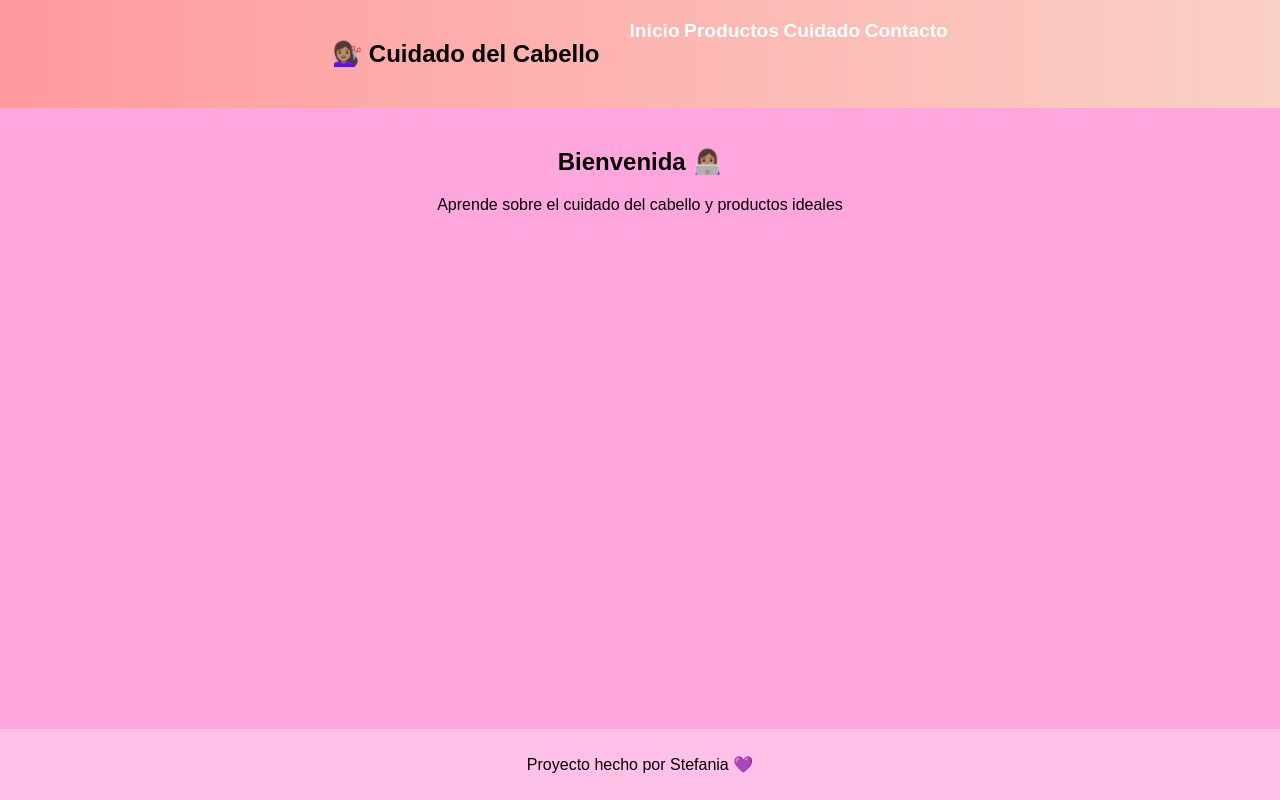
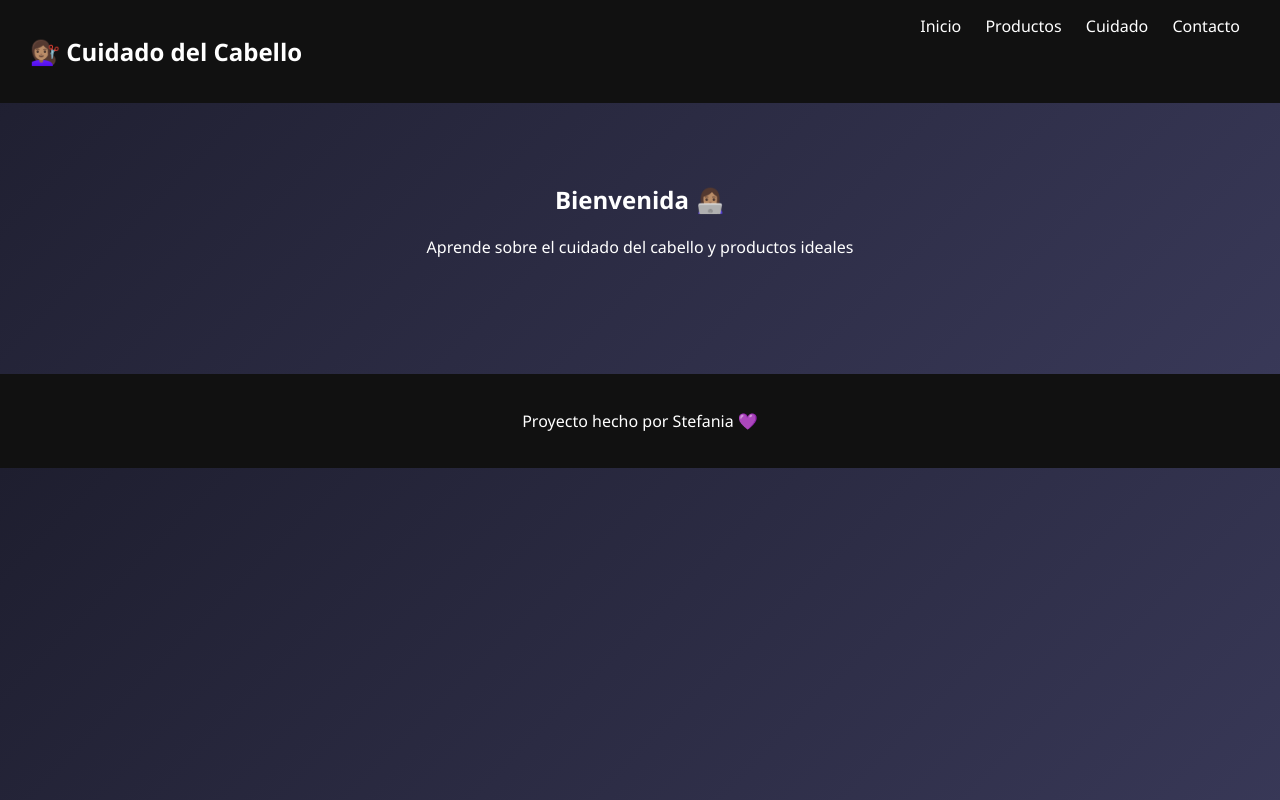
Before and after one commit to stefaniaosoriolozano580-ui/trabajo_fastapi, a FastAPI app: page / in a window 1280 px wide. Run offline with FastAPI, Linux system fonts and the light colour scheme.

Commit message:
Revamp CSS styles for improved layout and design

```diff
--- a/static/style.css
+++ b/static/style.css
@@ -1,32 +1,70 @@
 body {
-    background-color: rgb(255, 166, 222);
     margin: 0;
-    padding: 0;
-    font-family: 'Arial', sans-serif;
-    min-height: 100vh;
+    font-family: 'Segoe UI', sans-serif;
+    background: linear-gradient(135deg, #1e1e2f, #3a3a5a);
+    color: white;
+}
+
+/* NAV */
+nav {
     display: flex;
-    flex-direction: column;
+    justify-content: space-between;
+    padding: 15px 30px;
+    background: #111;
 }
-nav {
-    background: linear-gradient(90deg, #ff9a9e, #fad0c4);
-    padding: 20px;
-    display: flex;
-    justify-content: center;
-    gap: 30px;
-}
+
 nav a {
     color: white;
+    margin: 0 10px;
     text-decoration: none;
-    font-weight: bold;
-    font-size: 1.2rem;
 }
-main {
+
+nav a:hover {
+    color: #00c6ff;
+}
+
+/* HERO */
+.hero {
+    text-align: center;
+    padding: 60px;
+}
+
+/* CARDS */
+.card {
+    background: rgba(255,255,255,0.1);
+    margin: 20px;
     padding: 20px;
-    text-align: center;
-    flex: 1;
+    border-radius: 10px;
 }
+
+/* INPUTS */
+input, textarea {
+    display: block;
+    width: 100%;
+    margin: 10px 0;
+    padding: 10px;
+    border-radius: 5px;
+    border: none;
+}
+
+/* BOTÓN */
+button {
+    background: #00c6ff;
+    border: none;
+    padding: 10px;
+    border-radius: 5px;
+    cursor: pointer;
+}
+
+button:hover {
+    background: #0072ff;
+    color: white;
+}
+
+/* FOOTER */
 footer {
     text-align: center;
-    padding: 10px;
-    background: rgba(255, 255, 255, 0.3);
+    padding: 20px;
+    background: #111;
+    margin-top: 40px;
 }
```
